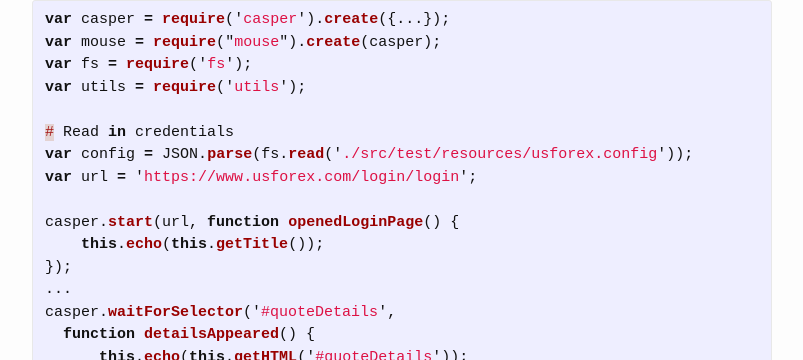
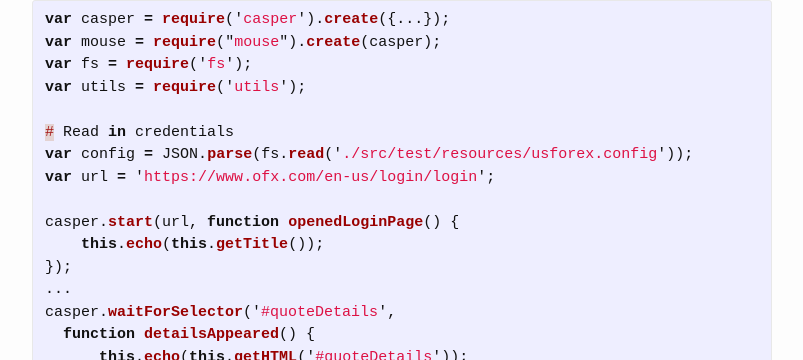
Before and after one commit to nowucca/nowucca.github.io, a Jekyll site: the page built from _posts/2016-03-17-currency-rates-with-casperjs-and-applescript-.markdown, in a window 1280 px wide and 900 px high, scrolled down 1434 px. Shown: the part 91-451 px from the top of the window, without its empty margins (238-1041 px from the left). Built offline with Jekyll 4.4.1, drawn with Linux system fonts in a browser that asks for light colours; some of the changed lines change nothing that is shown.

Commit message:
update to new links per request

```diff
--- a/_posts/2016-03-17-currency-rates-with-casperjs-and-applescript-.markdown
+++ b/_posts/2016-03-17-currency-rates-with-casperjs-and-applescript-.markdown
@@ -54,7 +54,7 @@ var utils = require('utils');
 
 # Read in credentials
 var config = JSON.parse(fs.read('./src/test/resources/usforex.config'));
-var url = 'https://www.usforex.com/login/login';
+var url = 'https://www.ofx.com/en-us/login/login';
 
 casper.start(url, function openedLoginPage() {
     this.echo(this.getTitle());
@@ -102,7 +102,7 @@ $ for i in `seq 1 120`
   done
 {% endhighlight %}
 
-[USForex]: https://usforex.com
+[USForex]: https://www.ofx.com/en-us/
 [CasperJS]: http://casperjs.org
 [PhantomJS]: http://http://phantomjs.org/
 [Resurrectio]: https://github.com/ebrehault/resurrectio
```
